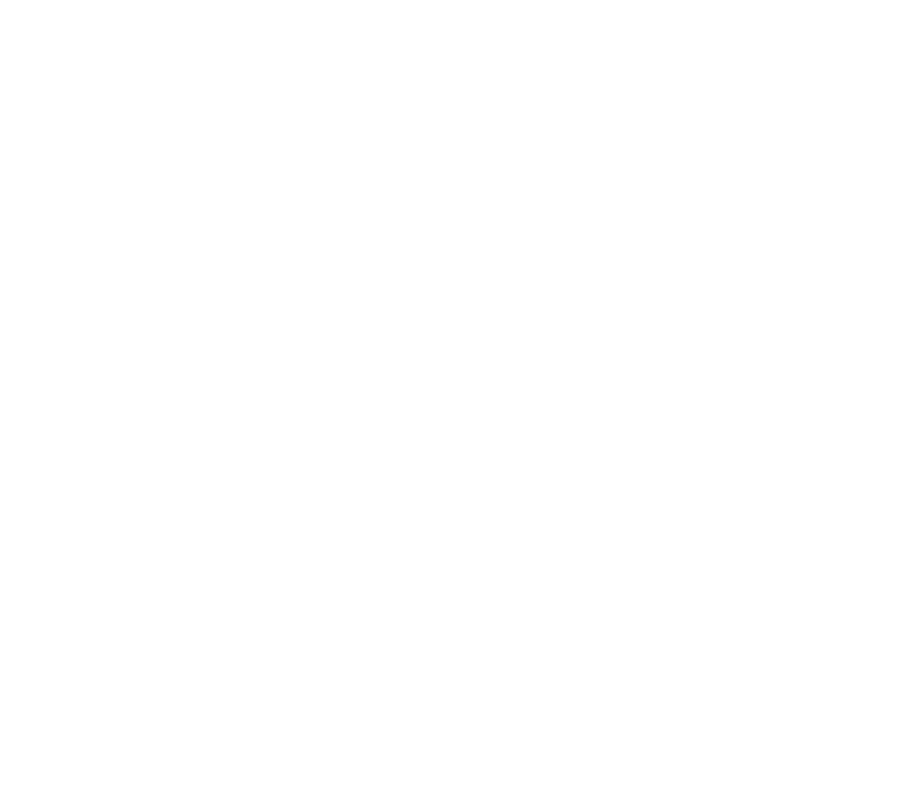
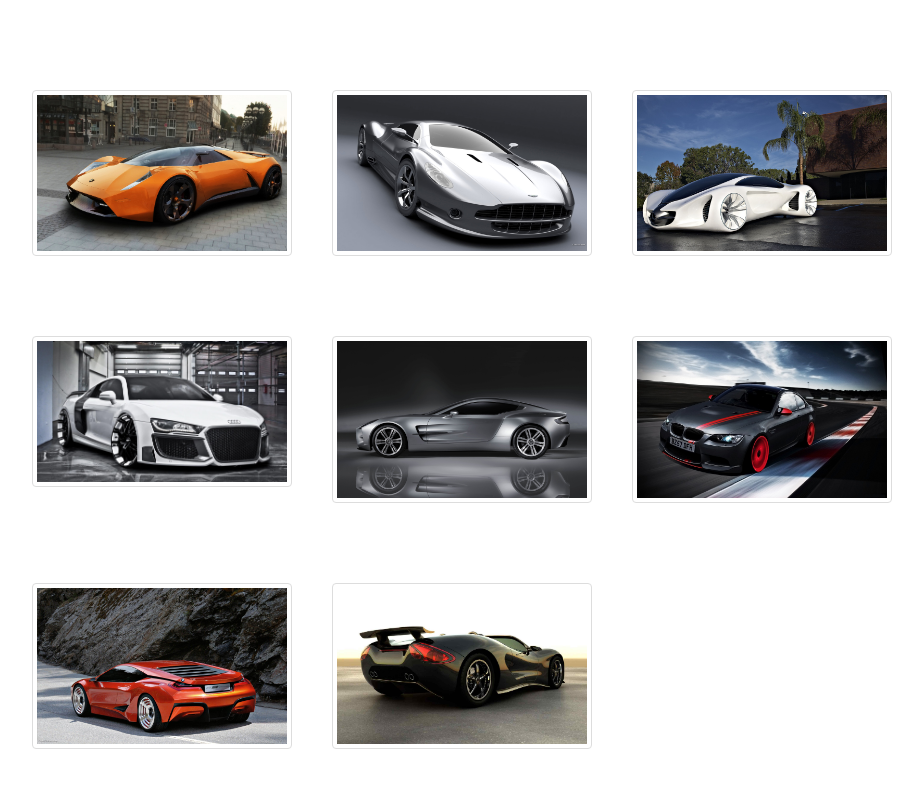
Before and after one commit to gomav/Gallery-Project, a plain HTML site: page index.html in a window 1280 px wide. Shown: the whole page, without its empty margins (58-981 px from the left). Drawn offline with nearby package versions, Linux system fonts and the light colour scheme.

Commit message:
added supporting js scripts and image gallery

```diff
--- a/index.html
+++ b/index.html
@@ -10,6 +10,57 @@
 
 </head>
 <body>
+
+    <div class = "container">
+        <div class="carimages grid">
+
+            <div class="col-sm-3 image grid-item">
+                <a href="" class="thumbnail">
+                    <img src="images/car1.jpg" alt="" class="img-responsive">
+                </a>
+            </div>
+            <div class="col-sm-3 image grid-item">
+                <a href="" class="thumbnail">
+                    <img src="images/car2.jpg" alt="" class="img-responsive">
+                </a>
+            </div>
+            <div class="col-sm-3 image grid-item">
+                <a href="" class="thumbnail">
+                    <img src="images/car3.jpg" alt="" class="img-responsive">
+                </a>
+            </div>
+            <div class="col-sm-3 image grid-item">
+                <a href="" class="thumbnail">
+                    <img src="images/car4.jpg" alt="" class="img-responsive">
+                </a>
+            </div>
+            <div class="col-sm-3 image grid-item">
+                <a href="" class="thumbnail">
+                    <img src="images/car5.jpg" alt="" class="img-responsive">
+                </a>
+            </div>
+            <div class="col-sm-3 image grid-item">
+                <a href="" class="thumbnail">
+                    <img src="images/car6.jpg" alt="" class="img-responsive">
+                </a>
+            </div>
+            <div class="col-sm-3 image grid-item">
+                <a href="" class="thumbnail">
+                    <img src="images/car7.jpg" alt="" class="img-responsive">
+                </a>
+            </div>
+            <div class="col-sm-3 image grid-item">
+                <a href="" class="thumbnail">
+                    <img src="images/car8.jpg" alt="" class="img-responsive">
+                </a>
+            </div>
+
+        </div>
+
+
+    </div>
+
+
     <script src="https://cdnjs.cloudflare.com/ajax/libs/jquery/3.3.1/jquery.min.js"></script>
     <script src="https://cdnjs.cloudflare.com/ajax/libs/masonry/4.2.2/masonry.pkgd.min.js"></script>
     <script src="js/scripts.js"></script>
```
